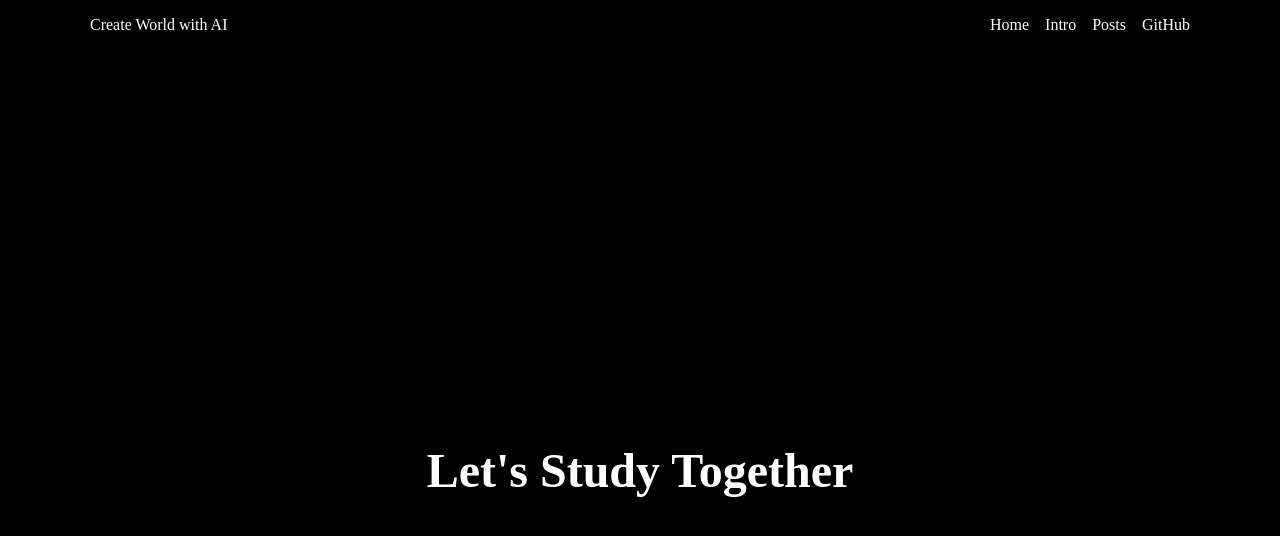
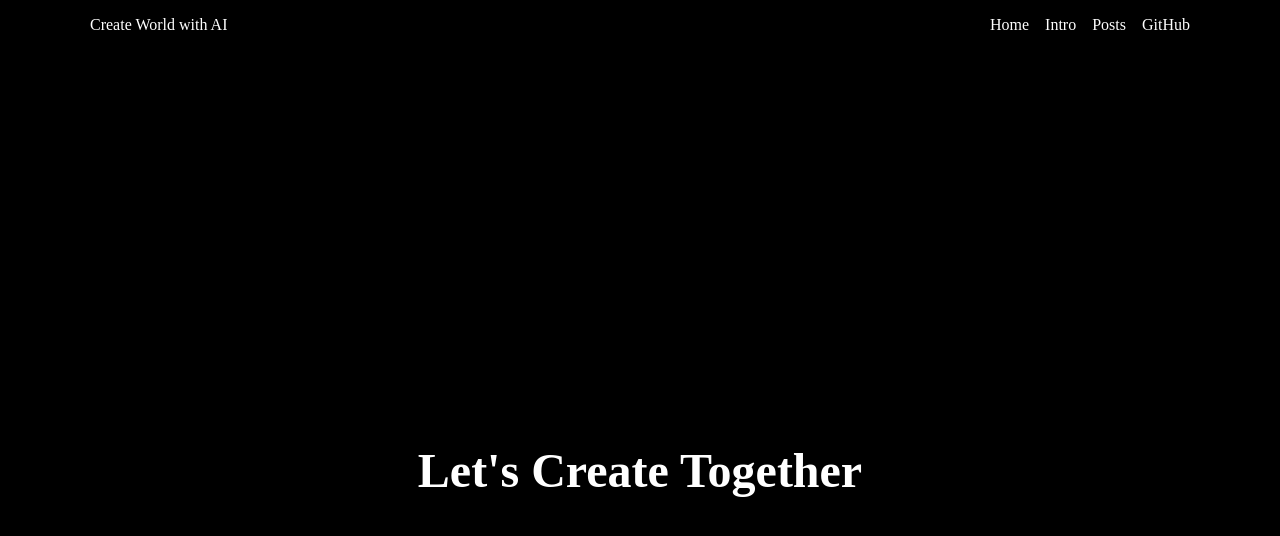
Before and after one commit to hwang1999/hwang1999.github.io, a Jekyll site: the page built from index.markdown, in a window 1280 px wide. Shown: the top 536 px of the page. Built offline with Jekyll 4.4.1, drawn with Linux system fonts in a browser that asks for light colours.

Commit message:
feat: site sentence change(indexmd change)

```diff
--- a/index.markdown
+++ b/index.markdown
@@ -31,5 +31,5 @@ title: Home
 </style>
 
 <div class="center-wrapper">
-  <h1>Let's Study Together</h1>
+  <h1>Let's Create Together</h1>
 </div>
```
